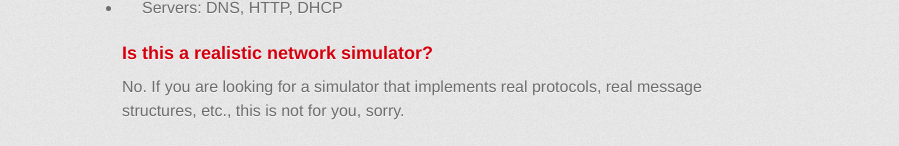
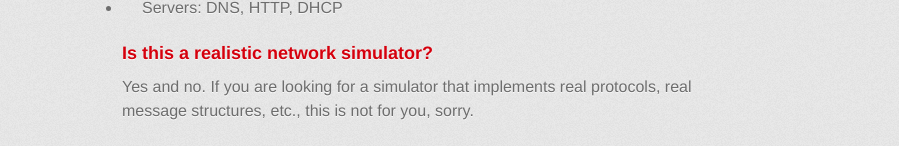
Before and after one commit to malkiah/NetworkSimulator, a plain HTML site: page index.html in a window 1280 px wide. Shown: the part 651-797 px from the top of the page, without its empty margins (208-1107 px from the left). Drawn offline with Linux system fonts and the light colour scheme; a web font is replaced by a local one.

Commit message:
Update index.html

```diff
--- a/index.html
+++ b/index.html
@@ -52,7 +52,7 @@
 <h3>
 <a id="is-this-a-realistic-network-simulator" class="anchor" href="#is-this-a-realistic-network-simulator" aria-hidden="true"><span class="octicon octicon-link"></span></a>Is this a realistic network simulator?</h3>
 
-<p>No. If you are looking for a simulator that implements real protocols, real message structures, etc., this is not for you, sorry.</p>
+<p>Yes and no. If you are looking for a simulator that implements real protocols, real message structures, etc., this is not for you, sorry.</p>
 
 <p>This is a simplification aimed to allow secondary school teachers to explain the basic concepts above. That does not mean that real situations cannot be simulated, but not to a TCP segment or IP datagram granularity.</p>
 
```
